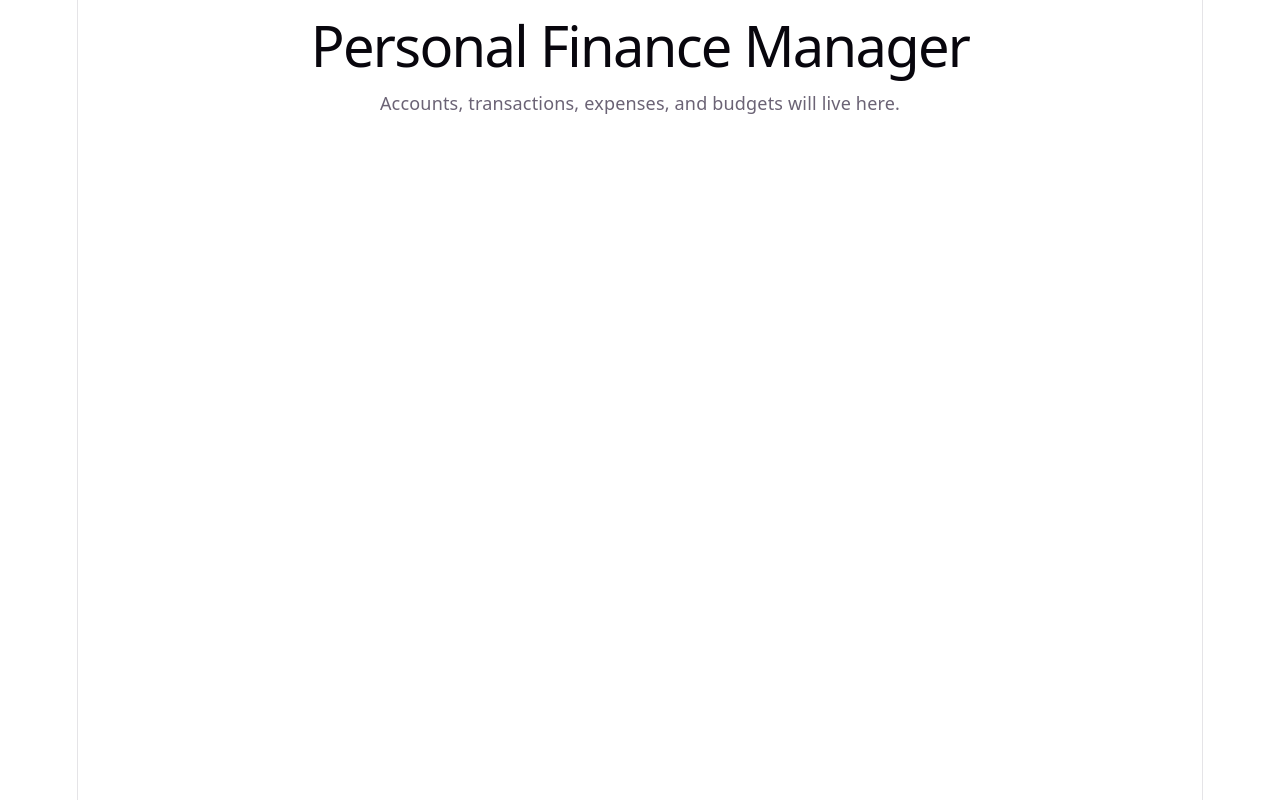
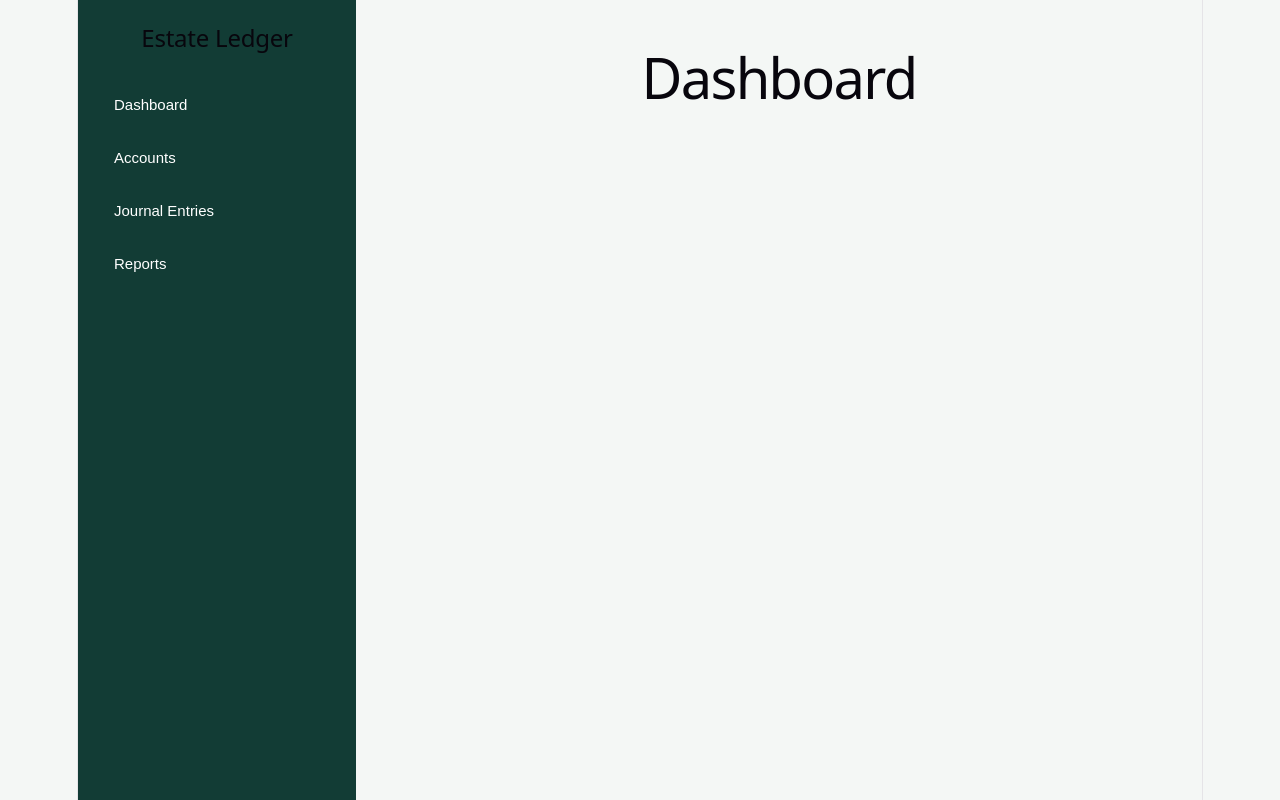
Before and after one commit to Selin-LeBlanc/Personal-Finance-Manager, a React (Vite) app in the folder client/: page / in a window 1280 px wide. Built offline with nearby package versions, Linux system fonts and the light colour scheme.

Commit message:
Basic css and main page design

```diff
--- a/client/src/App.css
+++ b/client/src/App.css
@@ -1,3 +1,50 @@
+body {
+  margin: 0;
+  font-family: Arial, sans-serif;
+  background: #f4f7f5;
+  color: #1f2933;
+}
+
+.app {
+  display: flex;
+  min-height: 100vh;
+}
+
+.sidebar {
+  width: 230px;
+  background: #123c35;
+  color: white;
+  padding: 24px;
+}
+
+.sidebar h2 {
+  margin-bottom: 32px;
+}
+
+.sidebar button {
+  display: block;
+  width: 100%;
+  margin-bottom: 12px;
+  padding: 12px;
+  border: none;
+  border-radius: 6px;
+  background: transparent;
+  color: white;
+  text-align: left;
+  cursor: pointer;
+  font-size: 15px;
+}
+
+.sidebar button:hover {
+  background: #1f5f54;
+}
+
+.main-content {
+  flex: 1;
+  padding: 32px;
+}
+
+
 .counter {
   font-size: 16px;
   padding: 5px 10px;
--- a/client/src/App.jsx
+++ b/client/src/App.jsx
@@ -1,9 +1,29 @@
+import { useState } from "react";
+import "./App.css";
+
 function App() {
+  const [activePage, setActivePage] = useState("dashboard");
+
   return (
-    <main>
-      <h1>Personal Finance Manager</h1>
-      <p>Accounts, transactions, expenses, and budgets will live here.</p>
-    </main>
+    <div className="app">
+      <aside className="sidebar">
+        <h2>Estate Ledger</h2>
+
+        <button onClick={() => setActivePage("dashboard")}>Dashboard</button>
+        <button onClick={() => setActivePage("accounts")}>Accounts</button>
+        <button onClick={() => setActivePage("journalEntries")}>
+          Journal Entries
+        </button>
+        <button onClick={() => setActivePage("reports")}>Reports</button>
+      </aside>
+
+      <main className="main-content">
+        {activePage === "dashboard" && <h1>Dashboard</h1>}
+        {activePage === "accounts" && <h1>Accounts</h1>}
+        {activePage === "journalEntries" && <h1>Journal Entries</h1>}
+        {activePage === "reports" && <h1>Reports</h1>}
+      </main>
+    </div>
   );
 }
 
```
Also changed, not shown: client/src/services/api.js (added, +39 -0 lines).
